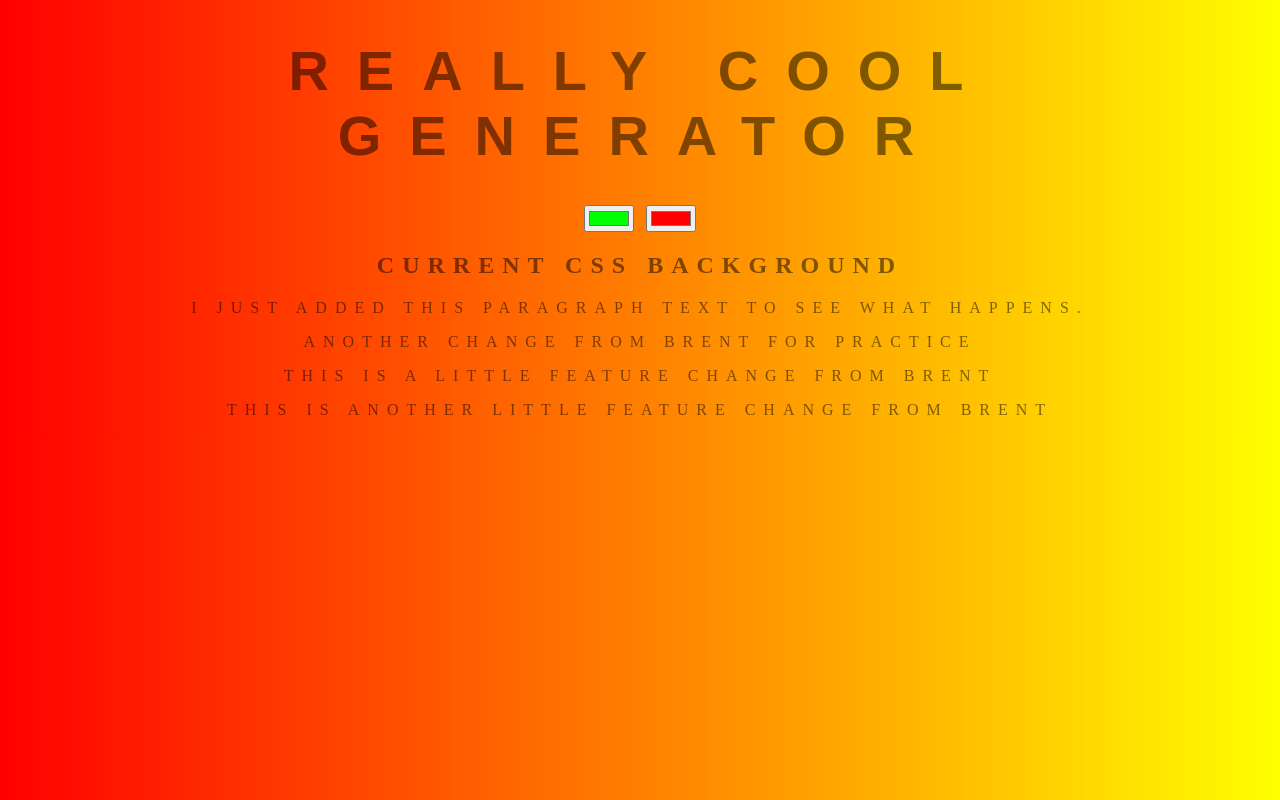
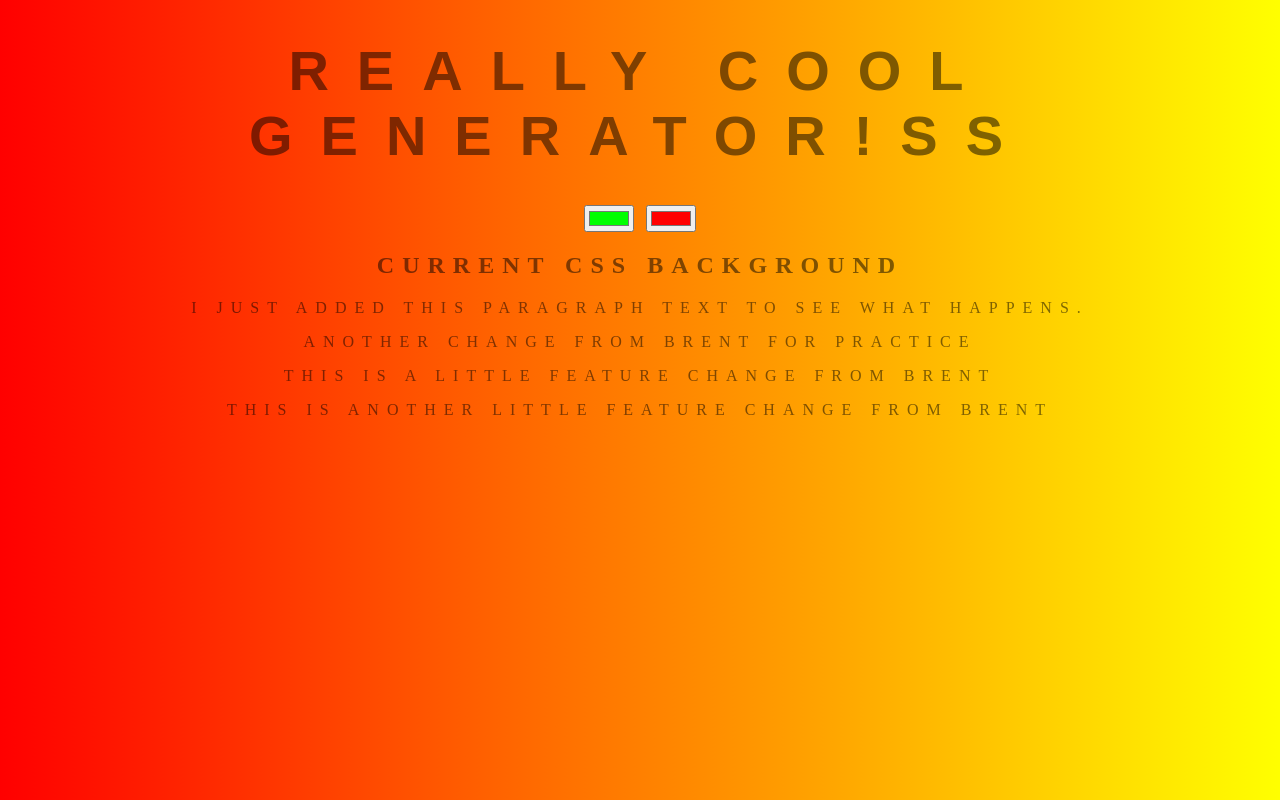
Before and after one commit to zenPossum/background-generator, a plain HTML site: page index.html in a window 1280 px wide. Drawn offline with Linux system fonts and the light colour scheme.

Commit message:
added exclamation point

```diff
--- a/index.html
+++ b/index.html
@@ -5,7 +5,7 @@
 	<link rel="stylesheet" type="text/css" href="style.css">
 </head>
 <body id="gradient">
-	<h1>Really Cool Generator</h1> <!-- I changed this to Really Cool from Cool-->
+	<h1>Really Cool Generator!ß</h1> <!-- I changed this to Really Cool from Cool-->
 	<input class="color1" type="color" name="color1" value="#00ff00">
 	<input class="color2" type="color" name="color2" value="#ff0000">
 	<h2>Current CSS Background</h2>
```
